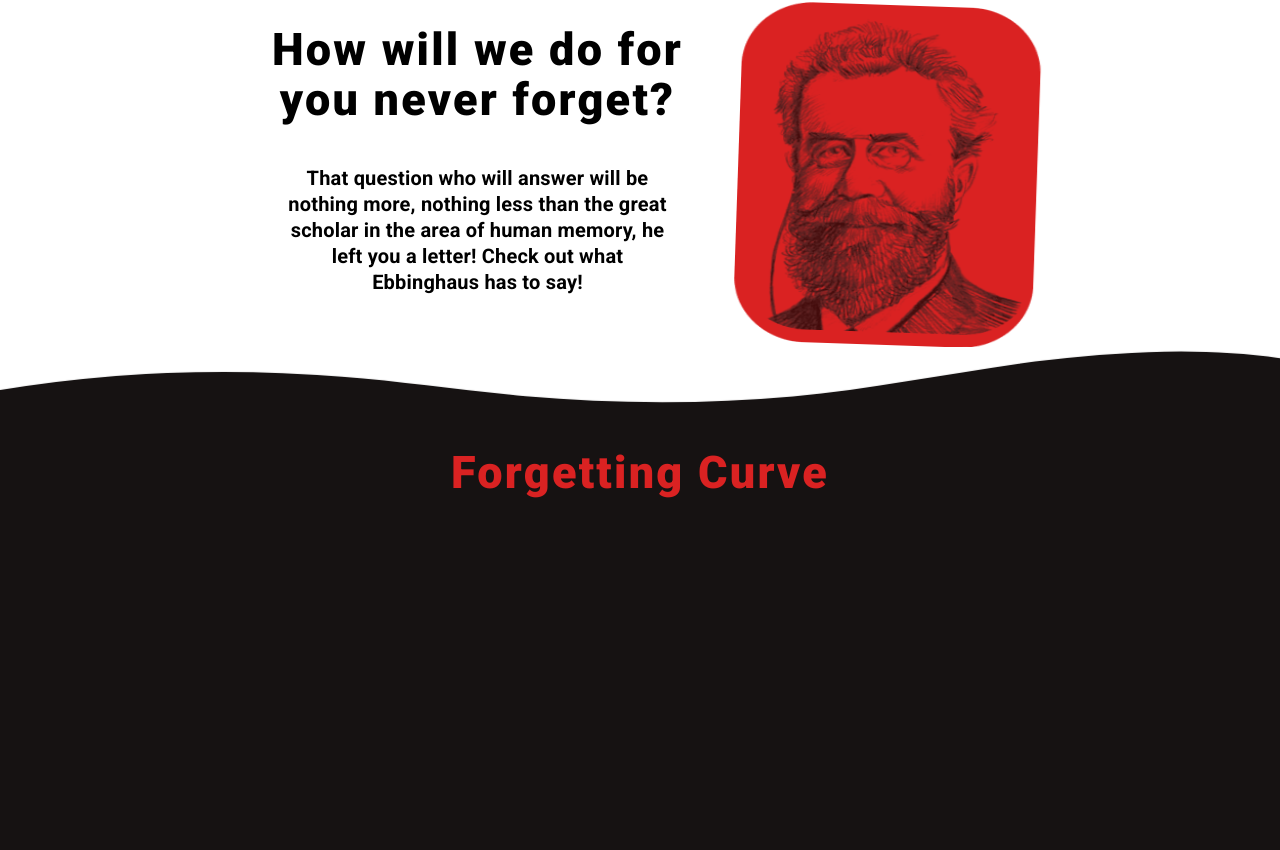
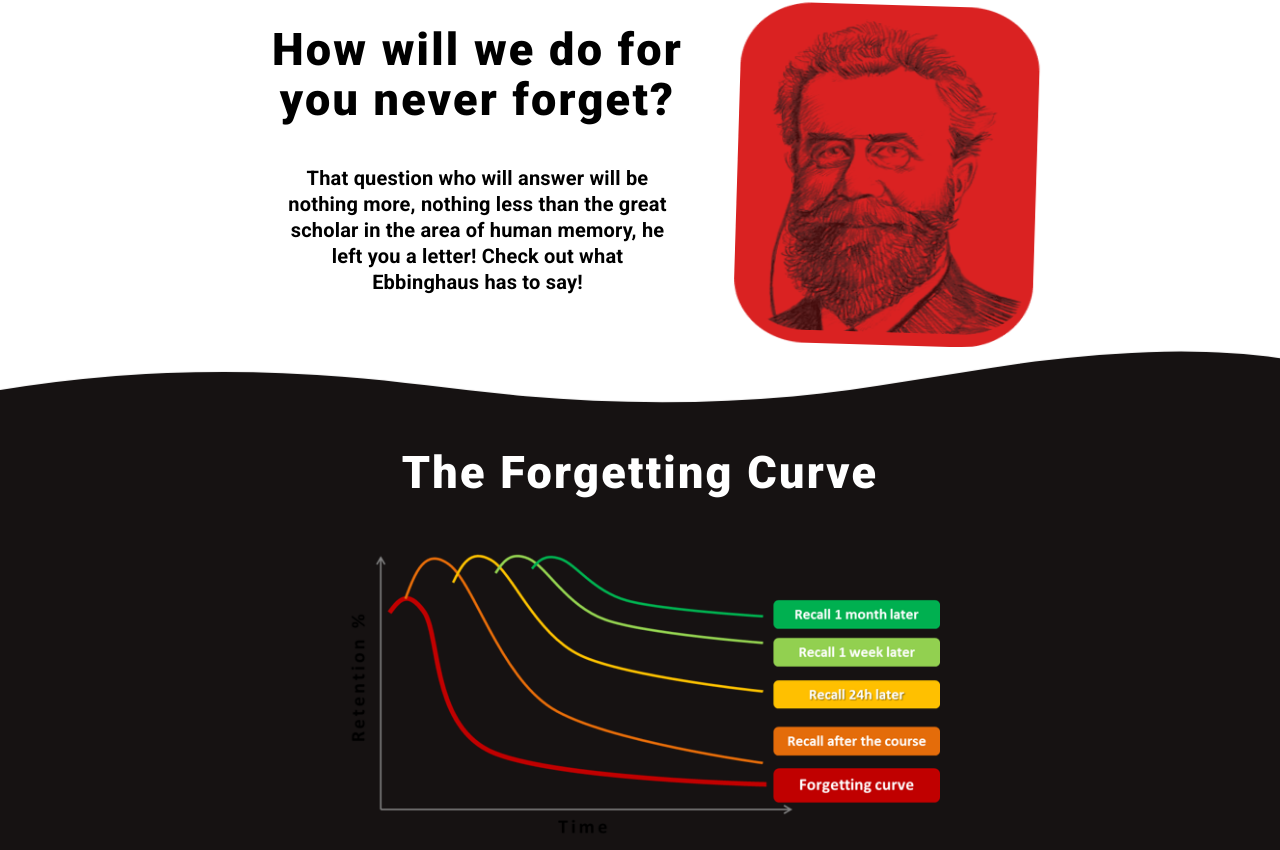
Before and after one commit to emilynakano/shining-front, a React (Create React App) app: page / in a window 1280 px wide. Shown: the part 875-1725 px from the top of the page. Before the commit the page ends 1374 px from the top, so only its background shows below. Built offline with nearby package versions, Linux system fonts and the light colour scheme; no server answers; a web font is replaced by a local one.

Commit message:
feat: add forgetting curve image in the home page

```diff
--- a/src/pages/home/ForgettingCurveSection.js
+++ b/src/pages/home/ForgettingCurveSection.js
@@ -1,12 +1,14 @@
 import styled from 'styled-components';
-import { Title } from './FirstSection';
+import { Title as StyleTitle } from './FirstSection';
+import Curve from '../../assets/images/curve.png';
 
 export default function ForgettingCurveSection() {
   return (
     <Container>
       <Title>
-        <h1>Forgetting Curve</h1>
+        <h1>The Forgetting Curve</h1>
       </Title>
+      <img src={Curve} alt="curve" />
     </Container>
   );
 }
@@ -17,4 +19,15 @@ const Container = styled.div`
   align-items:center;
   justify-content:center;
   text-align:center;
+  img {
+    margin-top: 50px;
+    width: 80%;
+    max-width: 600px;
+    cursor: pointer;
+  }
 `;
+const Title = styled(StyleTitle)`
+  h1 {
+    color:white;
+  }
+`;
--- a/src/pages/home/SecondSection.js
+++ b/src/pages/home/SecondSection.js
@@ -109,8 +109,8 @@ const LogoHermann = styled.div`
 
   @media (max-width: 760px) {
     img {
-      width: 260px;
-      height: 300px;
+      width: 230px;
+      height: 260px;
       margin-right: 0px;
     }
   }
```
